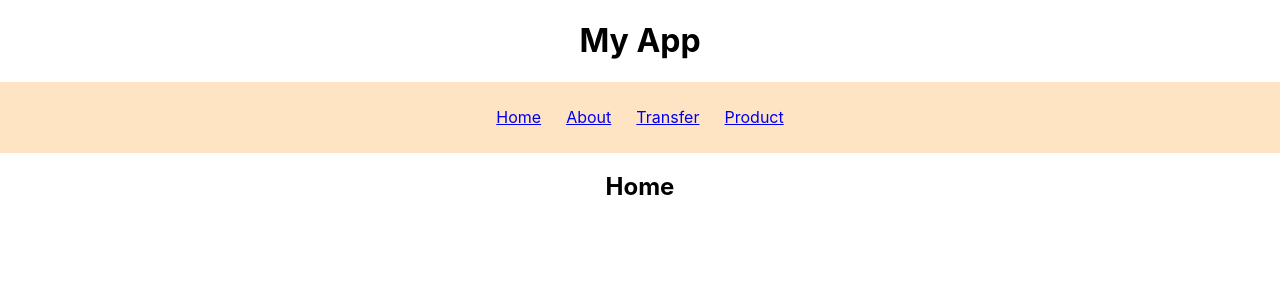
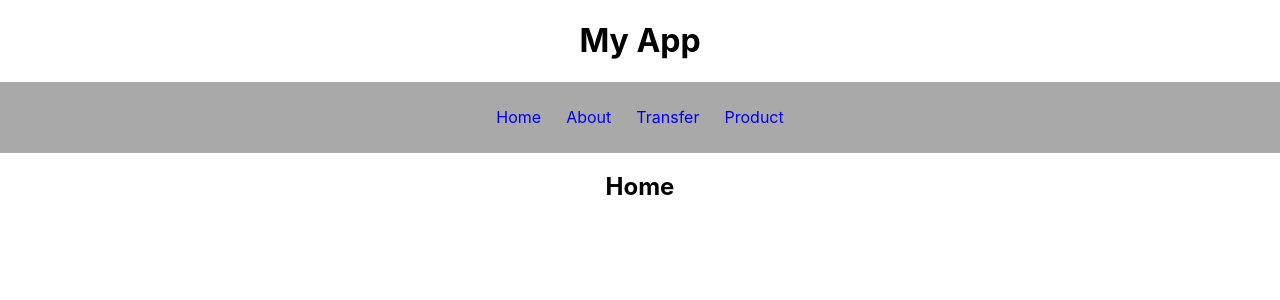
Before and after one commit to rolandpenalva/bootcamp-fe, a React (Create React App) app: page / in a window 1280 px wide. Shown: the top 300 px of the page. Built offline with nearby package versions, Linux system fonts and the light colour scheme.

Commit message:
feat: navbar css

```diff
--- a/src/components/NavBar/NavBar.css
+++ b/src/components/NavBar/NavBar.css
@@ -1,5 +1,5 @@
 .navigation {
-    background-color: bisque;
+    background-color: darkgray;
     display: flex ;
     align-items: center;
     justify-content: center;
@@ -15,4 +15,12 @@
     padding-bottom: 1%;
     padding-left: 1%;
     padding-right: 1%;
+    color:white
 }
+
+.link{
+  text-decoration: none;
+}
+.link:hover{
+  color: aquamarine;
+}
--- a/src/components/NavBar/NavBar.js
+++ b/src/components/NavBar/NavBar.js
@@ -6,7 +6,9 @@ const NavBar = (props) => {
   const listItems = options.map((node) => {
     return (
       <li className="li" key={node.id.toString()}>
-        <Link to={node.url}>{node.menu}</Link>
+        <Link className="link" to={node.url}>
+          {node.menu}
+        </Link>
       </li>
     );
   });
```
